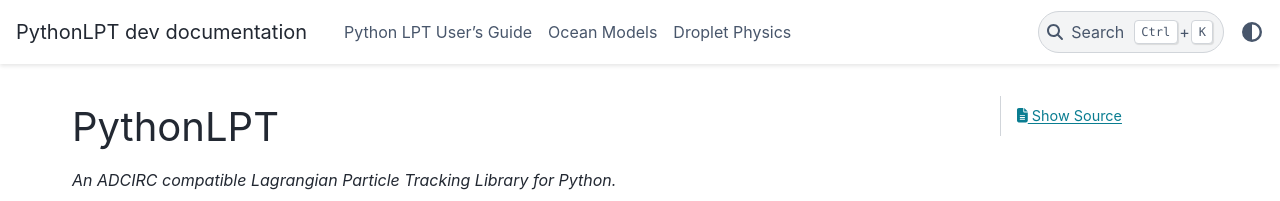
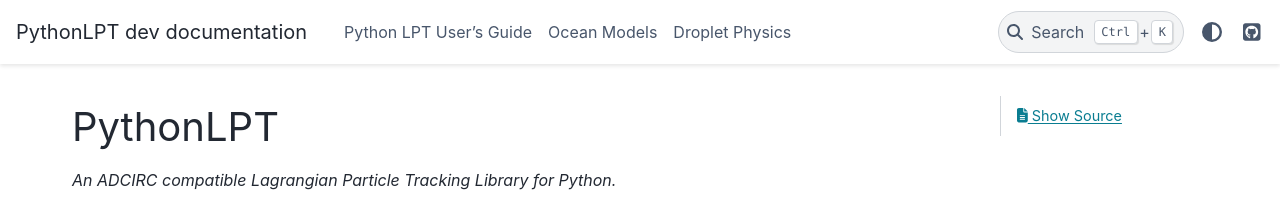
Before and after one commit to UT-CHG/PYOPATRA, a Sphinx documentation site: the page built from docs/index.rst, in a window 1280 px wide. Shown: the top 201 px of the page. Built offline with Sphinx 7.4.7 and the PyData theme 0.15.4, drawn with Linux system fonts in a browser that asks for light colours.

```diff
--- a/docs/conf.py
+++ b/docs/conf.py
@@ -51,6 +51,10 @@ exclude_patterns = ['_build', 'Thumbs.db', '.DS_Store']
 #
 html_theme = 'pydata_sphinx_theme'
 
+html_theme_options = {
+  "github_url": "https://github.com/georgiastuart/PythonLPT",
+}
+
 # Add any paths that contain custom static files (such as style sheets) here,
 # relative to this directory. They are copied after the builtin static files,
 # so a file named "default.css" will overwrite the builtin "default.css".
```
